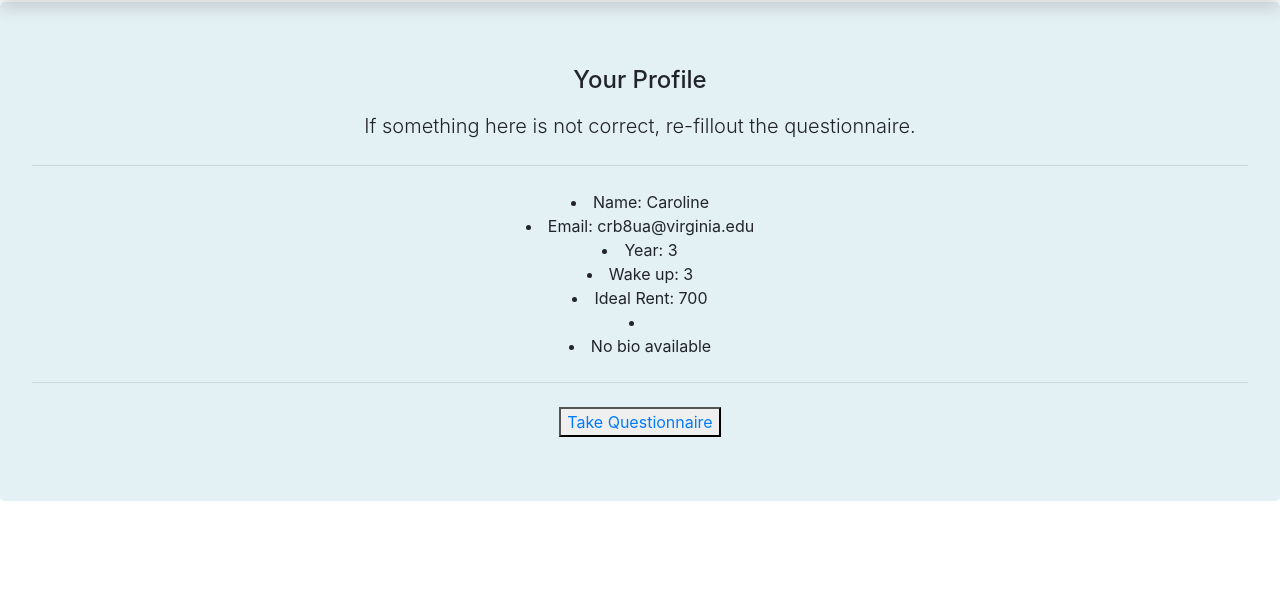
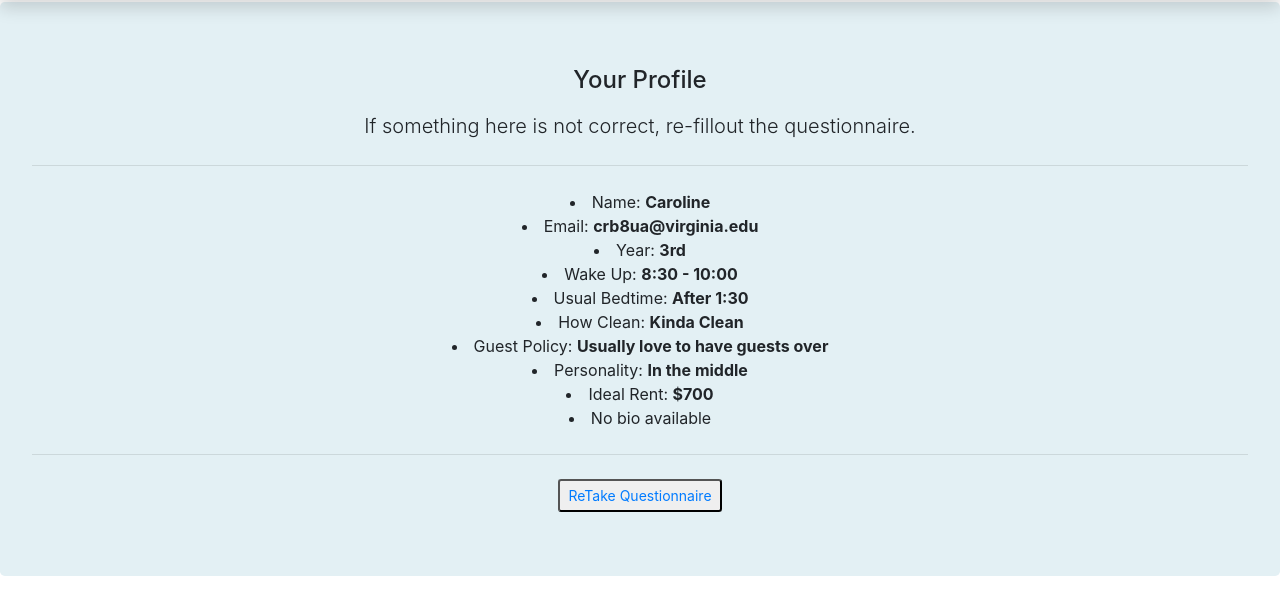
Before and after one commit to smlaming/Roomate-Finder, a Django app: a page that uses questionnaire/templates/user_profile.html in a window 1280 px wide. Shown: the part 56-671 px from the top of the page. Run offline with Django 3.2, Linux system fonts and the light colour scheme; data comes from the database, SQL or seed files in the repository; some libraries are stand-ins or nearby versions.

Commit message:
Bootstrap user profile page

```diff
--- a/questionnaire/models.py
+++ b/questionnaire/models.py
@@ -1,6 +1,8 @@
 from django import forms
 from django.db import models
 from django.contrib.auth.models import User
+from django.core.validators import MaxValueValidator, MinValueValidator
+from django.core.exceptions import ValidationError
 
 # Create your models here.
 '''
@@ -46,3 +48,10 @@ class Question(models.Model):
 
     def get_user(self): # received help from Jude in OH to create this function / use it in views
         return self.user
+
+    def check_rent(self):
+        rentNum = self.cleaned_data['ideal_rent']
+        if rentNum < 100:
+            raise ValidationError("rent too low!")
+
+        return rentNum
--- a/questionnaire/templates/user_profile.html
+++ b/questionnaire/templates/user_profile.html
@@ -41,14 +41,76 @@
 
     {% if responses %}
     <hr class="my-4">
-    <li>Name: {{responses.name}}</li>
-    <li>Email: {{responses.email}}</li>
-    <li>Year: {{responses.year}}</li>
-    <li>Wake up: {{responses.wake_up}}</li>
-    <li>Ideal Rent: {{responses.ideal_rent}}</li>
-    <li></li>
+    <li>Name: <b>{{responses.name}}</b></li>
+
+    <li>Email: <b>{{responses.email}}</b></li>
+
+    {% if responses.year == '1' %}
+        <li>Year:  <b>1st</b></li>
+    {% elif responses.year == '2' %}
+        <li>Year: <b>2nd</b></li>
+    {% elif responses.year == '3' %}
+        <li>Year:  <b>3rd</b></li>
+    {% elif responses.year == '4' %}
+        <li>Year:  <b>4th</b></li>
+    {% endif %}
+
+    {% if responses.wake_up == '1' %}
+        <li>Wake Up: <b>Before 7am</b></li>
+    {% elif responses.wake_up == '2' %}
+        <li>Wake Up: <b>7:00 - 8:30</b></li>
+    {% elif responses.wake_up == '3' %}
+    <li>Wake Up: <b>8:30 - 10:00</b></li>
+    {% elif responses.wake_up == '4' %}
+        <li>Wake Up: <b>10:00 - 11:30</b></li>
+    {% elif responses.wake_up == '5' %}
+        <li>Wake Up: <b>After 11:30</b></li>
+    {% endif %}
+
+    {% if responses.go_to_bed == '1' %}
+        <li>Usual Bedtime: <b>Before 9:00</b></li>
+    {% elif responses.go_to_bed == '2' %}
+        <li>Usual Bedtime: <b>9:00 - 10:30</b></li>
+    {% elif responses.go_to_bed == '3' %}
+        <li>Usual Bedtime: <b>10:30 - 12:00</b></li>
+    {% elif responses.go_to_bed == '4' %}
+        <li>Usual Bedtime: <b>12:00 - 1:30</b></li>
+    {% elif responses.go_to_bed == '5' %}
+        <li>Usual Bedtime: <b>After 1:30</b></li>
+    {% endif %}
+
+    {% if responses.how_clean == '1' %}
+    <li>How Clean: <b>Very Clean</b></li>
+    {% elif responses.how_clean == '2' %}
+    <li>How Clean: <b>Kinda Clean</b></li>
+    {% elif responses.how_clean == '3' %}
+    <li>How Clean: <b>Kinda Messy</b></li>
+    {% elif responses.how_clean == '4' %}
+    <li>How Clean: <b>Very Messy</b></li>
+    {% endif %}
+
+    {% if responses.guests == '1' %}
+        <li>Guest Policy: <b>Always love to have guests over</b></li>
+    {% elif responses.guests == '2' %}
+        <li>Guest Policy: <b>Usually love to have guests over</b></li>
+    {% elif responses.guests == '3' %}
+        <li>Guest Policy: <b>Sometimes love to have guests over</b></li>
+    {% elif responses.guests == '4' %}
+        <li>Guest Policy: <b>Never love to have guests over</b></li>
+    {% endif %}
+
+    {% if responses.more_introverted_or_extroverted == '1' %}
+        <li>Personality: <b>Introverted</b></li>
+    {% elif responses.more_introverted_or_extroverted == '2' %}
+        <li>Personality: <b>EXtroverted</b></li>
+    {% elif responses.more_introverted_or_extroverted == '3' %}
+        <li>Personality: <b>In the middle</b></li>
+    {% endif %}
+
+    <li>Ideal Rent: <b>${{responses.ideal_rent}}</b></li>
+
     {% if responses.bio %}
-    <li>Bio: {{responses.bio}}</li>
+    <li>Bio: <b>{{responses.bio}}</b></li>
     {% else %}
     <li>No bio available</li>
     {% endif %}
@@ -57,8 +119,9 @@
     <p>No questionnaire submitted yet</p>
     {% endif %}
 
-    <button type="button">
-        <a href="{% url 'questionnaire:form' %}">Take Questionnaire</a>
+
+    <button type="button" class="btn-sm">
+        <a href="{% url 'questionnaire:form' %}">ReTake Questionnaire</a>
       </button>
 </div>
 
--- a/questionnaire/views.py
+++ b/questionnaire/views.py
@@ -21,7 +21,6 @@ def index(request):
     if request.method == 'POST':
         form = QuestionForm(request.POST, request.FILES)
         names = request.user.username
-
         if form.is_valid():
             #received help from Sam McBroom in OH to figure out how to resolve overwriting existing entries
             #if Question.objects.get(user=request.user):
@@ -35,6 +34,7 @@ def index(request):
             #current record = , then update each individual field (if it changed, then update)
             #could consider pre-filling with old info
                 form_answers.save() #if form doesn't exist
+
             else:
                 #print('here')
                 #curr_user = Question.objects.get(user=request.user)
```
Also changed, not shown: questionnaire/tests.py (+19 -0 lines).
